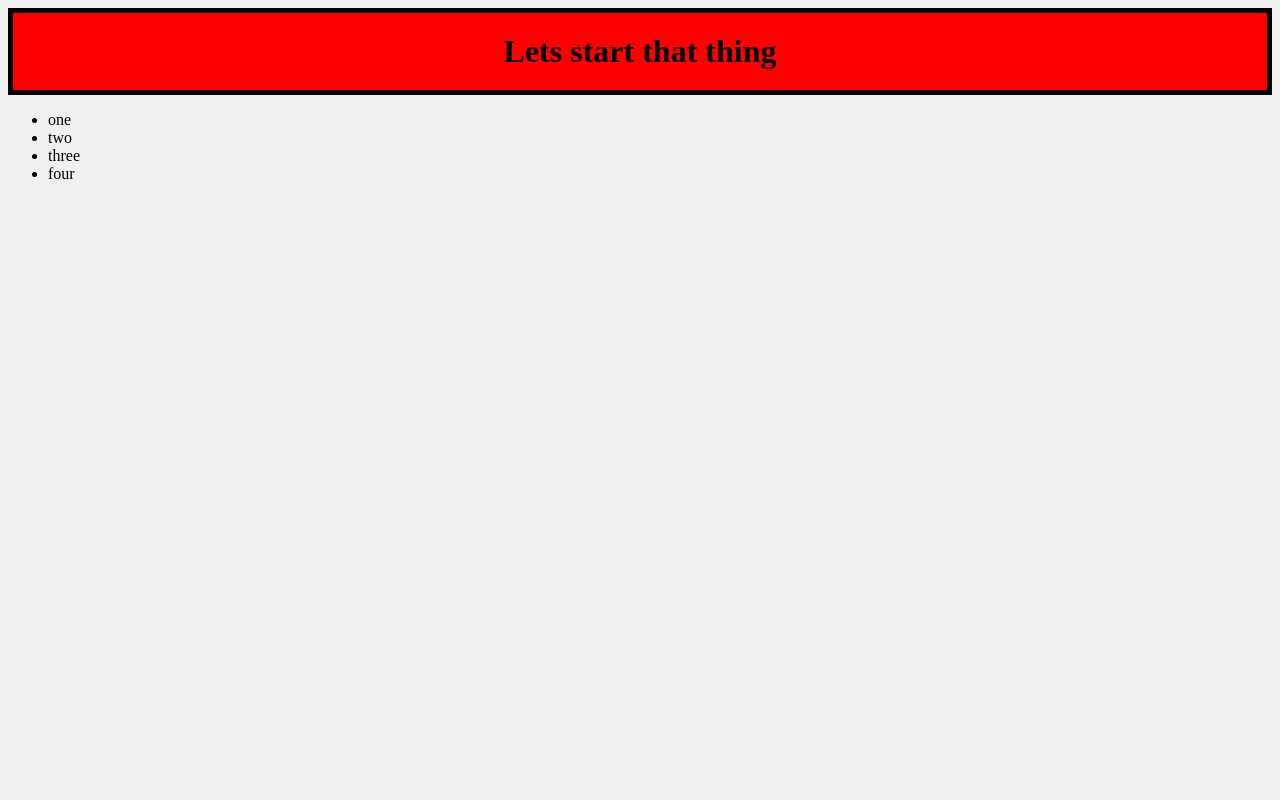
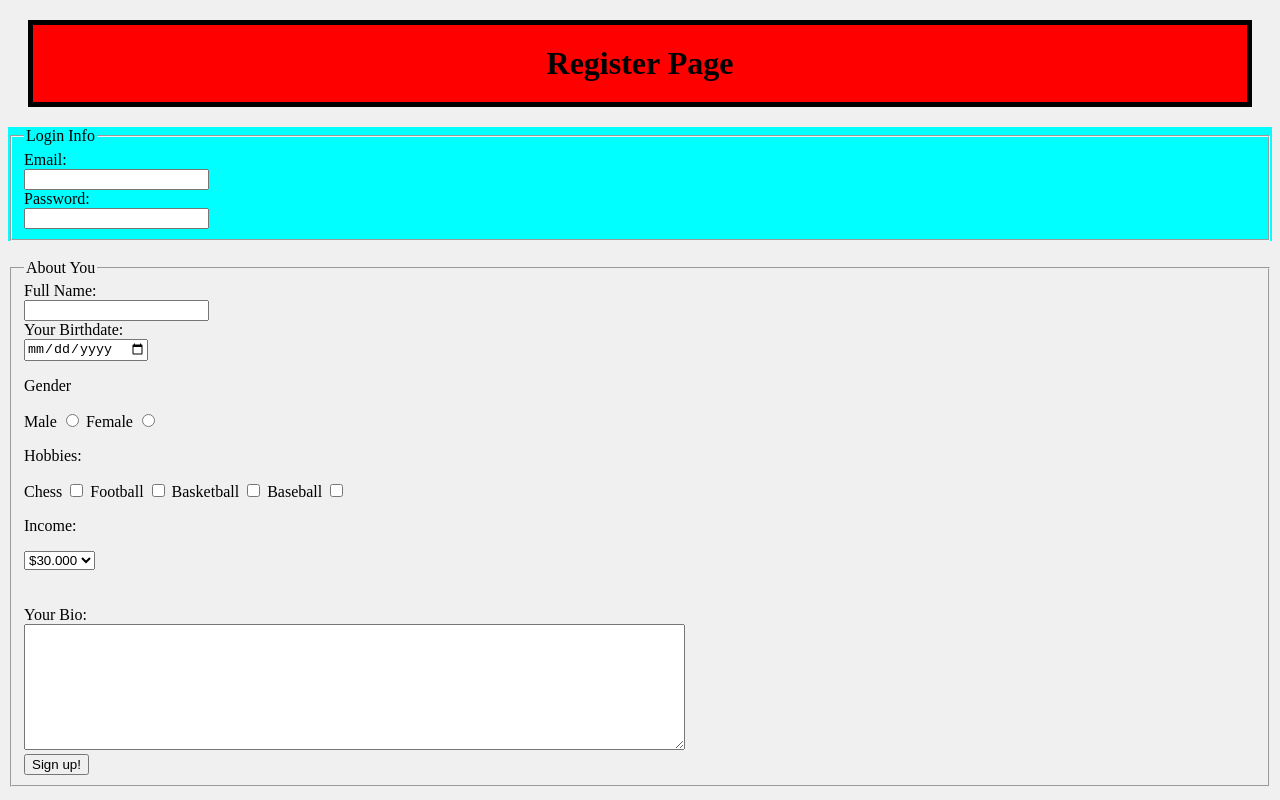
Before and after one commit to iZazZ/2nd-try, a plain HTML site: page index.html in a window 1280 px wide. Drawn offline with Linux system fonts and the light colour scheme.

Commit message:
add some colors

```diff
--- a/index.html
+++ b/index.html
@@ -8,15 +8,73 @@
     <title>Document</title>
 </head>
 <body>
-<h1>Lets start that thing</h1>
+<h1>Register Page</h1>
+<form action="" method="">
+    <div class="login">
+    <fieldset>
+        <legend>Login Info</legend>
 
-<form action="radio">
-    <ul>
-        <li>one</li>
-        <li>two</li>
-        <li>three</li>
-        <li>four</li>
-    </ul>
+        <label>Email:<br>
+            <input type="email" name="email">
+        </label>
+        <br>
+
+        <label>Password:<br>
+            <input type="password" name="password">
+        </label>
+
+    </fieldset>
+
+    </div>
+    <br>
+    <fieldset>
+        <legend>About You</legend>
+
+
+        <label>Full Name:<br>
+            <input type="text" name="full_name">
+        </label>
+        <br>
+
+        <label>Your Birthdate:<br>
+            <input type="date" name=" birthdate">
+        </label>
+        <br>
+        <p>Gender</p>
+        <label>Male
+            <input type="radio" name="gender" value="">
+        </label>
+        <label>Female
+            <input type="radio" name="gender" value="">
+        </label>
+
+        <p>Hobbies:</p>
+        <label>Chess
+            <input type="checkbox" name="gender" value="">
+        </label>
+        <label>Football
+            <input type="checkbox" name="hobbies" value="">
+        </label>
+        <label>Basketball
+            <input type="checkbox" name="hobbies" value="">
+        </label>
+        <label>Baseball
+            <input type="checkbox" name="hobbies" value="">
+        </label>
+
+        <p>Income:</p>
+        <select name="income">
+            <option value="$30.000">$30.000</option>
+            <option value="$60.000">$60.000</option>
+            <option value="$90.000">$90.000</option>
+        </select><br><br><br>
+        <label>Your Bio:<br>
+            <textarea name="description" rows="8" cols="80"></textarea>
+        </label>
+        <br>
+        <input type="submit" name="submit" value="Sign up!">
+    </fieldset>
 </form>
+
 </body>
 </html>
--- a/styles.css
+++ b/styles.css
@@ -5,6 +5,9 @@ h1{
 border:5px black solid;
     text-align: center;
     padding: 20px;
-    margin:auto;
+    margin:20px;
     background-color:red;
 }
+.login
+{background-color: cyan;
+}
```
